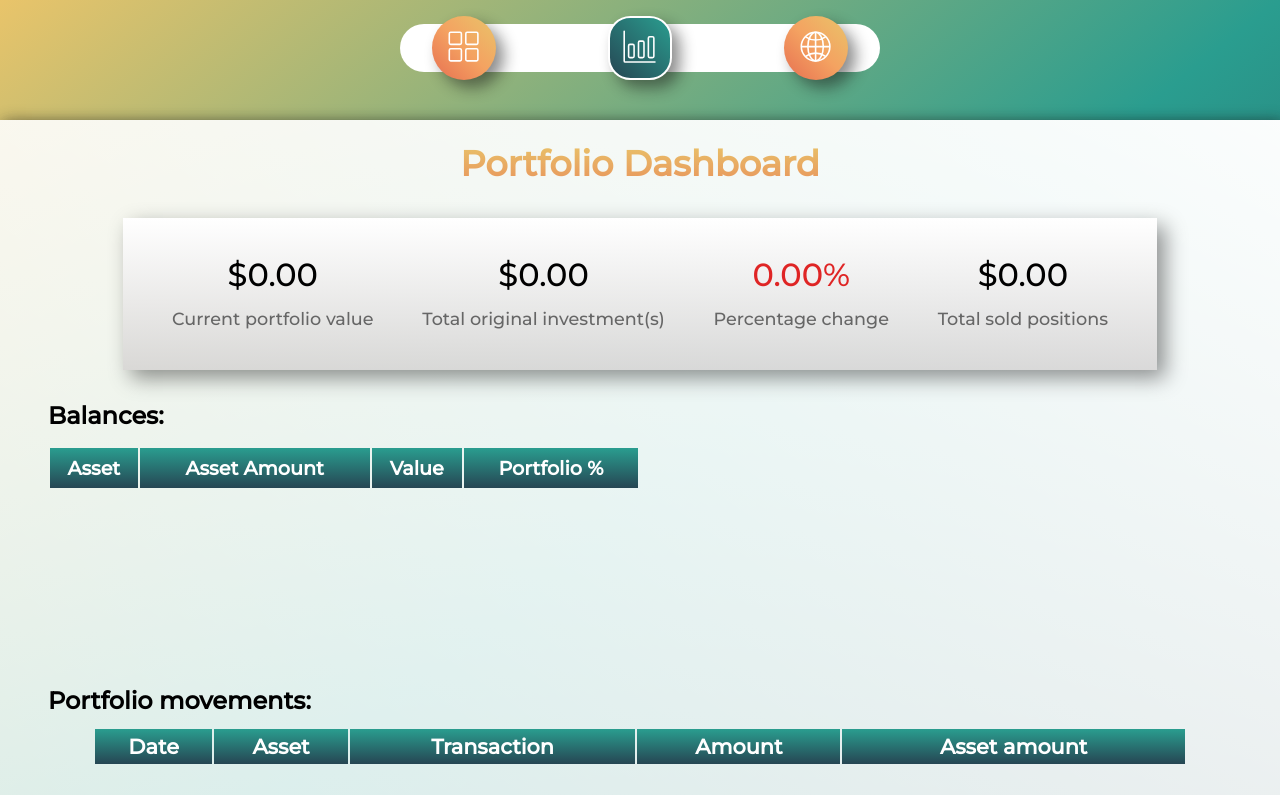
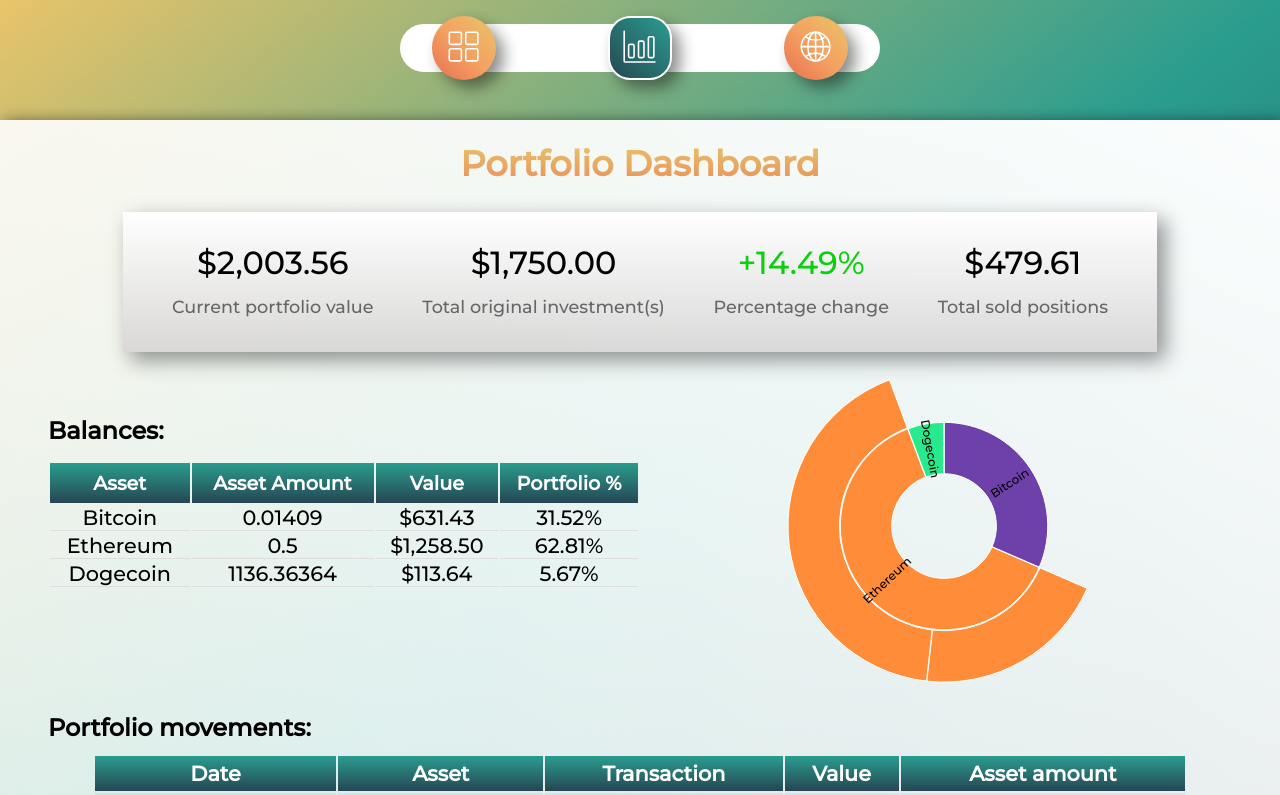
Before and after one commit to WhoDatChino/Crypto-Investement-Tracker, a plain HTML site: page index.html in a window 1280 px wide. Both pictures are taken after a click on the element 640 px from the left and 48 px from the top of the page. Shown: the top 795 px of the page. Drawn offline with nearby package versions, Linux system fonts and the light colour scheme; no server answers.

Commit message:
Completed sun-burst chart logic

```diff
--- a/JS/Views/portfolioDashboard.js
+++ b/JS/Views/portfolioDashboard.js
@@ -1,6 +1,7 @@
 import state from "../model.js";
 import { formatCurrency, formatReadableDate } from "../helpers.js";
 import { MacroInvestment } from "../investmentsLogic.js";
+import { formatState } from "./treemap.js";
 
 // Export 1 function that loads the markup and creates all the event listeners for that page
 
@@ -57,7 +58,10 @@ function generateMarkup() {
                         </div>
                     </div>
 
-                    <div class="sunburst-diag"></div>
+                    <div class="sunburst-diag">
+                      <svg id="sun-burst" class="sun-burst">
+                      </svg>
+                    </div>
 
                 </div>
 
@@ -71,7 +75,7 @@ function generateMarkup() {
                                 <th>Date</th>
                                 <th>Asset</th>
                                 <th>Transaction</th>
-                                <th>Amount</th>
+                                <th>Value</th>
                                 <th>Asset amount</th>
                             </tr>
 
@@ -211,12 +215,92 @@ function populateMovementsTable() {
   });
 }
 
+function renderSunburst() {
+  const data = formatState();
+
+  const svg = d3.select("#sun-burst");
+
+  const container = document.querySelector(".sunburst-diag");
+
+  const height = Math.min(container.clientHeight * 0.9, container.clientWidth);
+  svg.attr("width", height);
+  svg.attr("height", height);
+
+  const radius = height / 2;
+
+  const hierarchy = d3.hierarchy(data).sum((d) => d.currentValue);
+  console.log(`hhhh`, hierarchy);
+
+  const root = d3.partition().size([2 * Math.PI, radius])(hierarchy);
+
+  const arc = d3
+    .arc()
+    .startAngle((d) => d.x0)
+    .endAngle((d) => d.x1)
+    .padAngle((d) => Math.min((d.x1 - d.x0) / 2, 0.005))
+    .padRadius(radius / 2)
+    .innerRadius((d) => d.y0)
+    .outerRadius((d) => d.y1 - 1);
+
+  const color = d3.scaleOrdinal(
+    d3.quantize(d3.interpolateRainbow, data.children.length + 1)
+  );
+
+  console.log(root);
+
+  const g = svg.append("g").attr("transform", `translate(${radius},${radius})`);
+
+  console.log(
+    `rootototot`,
+    root.descendants().filter((d) => d.depth && d.parent.children.length !== 1)
+  );
+  g.append("g")
+    .selectAll("path")
+    .data(
+      root
+        .descendants()
+        .filter((d) => d.depth && d.parent.children.length !== 1)
+    )
+    .join("path")
+    .attr("fill", (d) => {
+      while (d.depth > 1) d = d.parent;
+      return color(d.data.name);
+    })
+    .attr("d", arc)
+    .attr("stroke", "white")
+    .attr("stroke-width", 1);
+
+  g.append("g")
+    .attr("pointer-events", "none")
+    .attr("text-anchor", "middle")
+    .attr("font-size", 12)
+    .selectAll("text")
+    .data(
+      root
+        .descendants()
+        .filter(
+          (d) =>
+            d.depth === 1 &&
+            d.value > d3.max(root.descendants(), (d) => d.value) * 0.04
+        )
+    )
+    .join("text")
+    .attr("transform", function (d) {
+      const x = (((d.x0 + d.x1) / 2) * 180) / Math.PI;
+      const y = (d.y0 + d.y1) / 2;
+      return `rotate(${x - 90}) translate(${y},0) rotate(${x < 180 ? 0 : 180})`;
+    })
+    .attr("dy", "0.35em")
+    .text((d) => d.data.name);
+}
+
 // Add the default html to the page
 export const renderPortfolioDashboardMarkup = function (parentEl) {
   parentEl.innerHTML = generateMarkup();
   generatePortSummary();
   populateBalancesTable();
   populateMovementsTable();
+  renderSunburst();
 };
 
 // asset.soldPositions.forEach((sell) => {
--- a/JS/Views/treemap.js
+++ b/JS/Views/treemap.js
@@ -93,8 +93,8 @@ export const createTreemap = function () {
     .data(
       root
         .leaves()
-        .filter((d) => d.value > 0)
-        .filter((d) => d.value > root.value * 0.05)
+        .filter((d) => d.value > d3.max(root.leaves(), (d) => d.value) * 0.05)
+      // .filter((d) => d.value > root.value * 0.04)
     )
     .join("g")
     .style("font-size", "1.5rem");
@@ -109,7 +109,7 @@ export const createTreemap = function () {
 };
 
 // Format's assetClasses data from state into usable format for treemap
-function formatState() {
+export const formatState = function () {
   const data = {
     name: "Portfolio",
     children: [],
@@ -140,6 +140,7 @@ function formatState() {
         id: invest.id,
         name: invest.asset,
         date: invest.date,
+        currentValue: invest.currentValue,
         value,
       });
     });
@@ -148,7 +149,7 @@ function formatState() {
   }
 
   return data;
-}
+};
 
 // New investment button clicked - show form
 function showNewInvestForm() {
@@ -371,6 +372,7 @@ function formValidator(e) {
 
       console.log(state);
     } catch (err) {
+      console.log(`err code:`, err);
       displayErrorMessage(err);
     }
   }
--- a/JS/model.js
+++ b/JS/model.js
@@ -1,130 +1,129 @@
 const state = {
-  assetClasses: [],
-  // [
-  //   {
-  //     asset: "Bitcoin",
-  //     ticker: "btc",
-  //     currentPrice: 44812.6,
-  //     assetAmount: 0.01409,
-  //     totalInvested: 500,
-  //     currentValue: 631.4271,
-  //     soldPositions: [
-  //       {
-  //         date: " 22 Jan 2021",
-  //         initialValue: 30,
-  //         assetAmount: 0.00156,
-  //         sellValue: 50,
-  //       },
-  //       {
-  //         date: " 19 Dec 2020",
-  //         initialValue: 90,
-  //         assetAmount: 0.00375,
-  //         sellValue: 90,
-  //       },
-  //     ],
-  //     macros: [
-  //       {
-  //         asset: "Bitcoin",
-  //         id: Math.floor(Math.random() * 1000000),
-  //         originalCapital: 500,
-  //         assetAmount: 0.01409,
-  //         currentValue: 631.4271,
-  //         date: "19 June 2021",
-  //         sold: false,
-  //         platform: "gemini",
-  //       },
-  //       {
-  //         asset: "Bitcoin",
-  //         id: Math.floor(Math.random() * 1000000),
-  //         originalCapital: 30,
-  //         assetAmount: 0.00156,
-  //         currentValue: 60.372,
-  //         date: "6 Dec 2020",
-  //         sold: true,
-  //         platform: "coinbase",
-  //       },
-  //       {
-  //         asset: "Bitcoin",
-  //         id: Math.floor(Math.random() * 1000000),
-  //         originalCapital: 60,
-  //         assetAmount: 0.00375,
-  //         currentValue: 145.125,
-  //         date: "16 Nov 2020",
-  //         sold: true,
-  //         platform: "coinbase",
-  //       },
-  //     ],
-  //   },
-  //   {
-  //     asset: "Ethereum",
-  //     ticker: "eth",
-  //     currentPrice: 2517,
-  //     assetAmount: 0.5,
-  //     totalInvested: 1000,
-  //     currentValue: 1258.5,
-  //     soldPositions: [
-  //       {
-  //         date: " 11 Mar 2021",
-  //         initialValue: 326.54,
-  //         assetAmount: 0.18192,
-  //         sellValue: 339.614,
-  //       },
-  //     ],
-  //     macros: [
-  //       {
-  //         asset: "Ethereum",
-  //         id: Math.floor(Math.random() * 1000000),
-  //         originalCapital: 200,
-  //         assetAmount: 0.16129,
-  //         currentValue: 405.96693,
-  //         date: "24 Jan 2021",
-  //         sold: false,
-  //         platform: "coinbase",
-  //       },
-  //       {
-  //         asset: "Ethereum",
-  //         id: Math.floor(Math.random() * 1000000),
-  //         originalCapital: 800,
-  //         assetAmount: 0.33871,
-  //         currentValue: 852.53307,
-  //         date: "24 Apr 2021",
-  //         sold: false,
-  //         platform: "gemini",
-  //       },
-  //       {
-  //         asset: "Ethereum",
-  //         id: Math.floor(Math.random() * 1000000),
-  //         originalCapital: 300,
-  //         assetAmount: 0.21246,
-  //         currentValue: 534.77337,
-  //         date: "1 Mar 2021",
-  //         sold: true,
-  //         platform: "coinbase",
-  //       },
-  //     ],
-  //   },
-  //   {
-  //     asset: "Dogecoin",
-  //     ticker: "doge",
-  //     currentPrice: 0.1,
-  //     assetAmount: 1136.36364,
-  //     totalInvested: 250,
-  //     currentValue: 113.63636,
-  //     soldPositions: [],
-  //     macros: [
-  //       {
-  //         asset: "Dogecoin",
-  //         id: Math.floor(Math.random() * 1000000),
-  //         originalCapital: 250,
-  //         assetAmount: 1136.36364,
-  //         currentValue: 113.63636, // assetAmount * currentPrice
-  //         date: "9 Jul 2021",
-  //         sold: false,
-  //         platform: "gemini",
-  //       },
-  //     ],
-  //   },
-  // ],
+  assetClasses: [
+    {
+      asset: "Bitcoin",
+      ticker: "btc",
+      currentPrice: 44812.6,
+      assetAmount: 0.01409,
+      totalInvested: 500,
+      currentValue: 631.4271,
+      soldPositions: [
+        {
+          date: " 22 Jan 2021",
+          initialValue: 30,
+          assetAmount: 0.00156,
+          sellValue: 50,
+        },
+        {
+          date: " 19 Dec 2020",
+          initialValue: 90,
+          assetAmount: 0.00375,
+          sellValue: 90,
+        },
+      ],
+      macros: [
+        {
+          asset: "Bitcoin",
+          id: Math.floor(Math.random() * 1000000),
+          originalCapital: 500,
+          assetAmount: 0.01409,
+          currentValue: 631.4271,
+          date: "19 June 2021",
+          sold: false,
+          platform: "gemini",
+        },
+        {
+          asset: "Bitcoin",
+          id: Math.floor(Math.random() * 1000000),
+          originalCapital: 30,
+          assetAmount: 0.00156,
+          currentValue: 60.372,
+          date: "6 Dec 2020",
+          sold: true,
+          platform: "coinbase",
+        },
+        {
+          asset: "Bitcoin",
+          id: Math.floor(Math.random() * 1000000),
+          originalCapital: 60,
+          assetAmount: 0.00375,
+          currentValue: 145.125,
+          date: "16 Nov 2020",
+          sold: true,
+          platform: "coinbase",
+        },
+      ],
+    },
+    {
+      asset: "Ethereum",
+      ticker: "eth",
+      currentPrice: 2517,
+      assetAmount: 0.5,
+      totalInvested: 1000,
+      currentValue: 1258.5,
+      soldPositions: [
+        {
+          date: " 11 Mar 2021",
+          initialValue: 326.54,
+          assetAmount: 0.18192,
+          sellValue: 339.614,
+        },
+      ],
+      macros: [
+        {
+          asset: "Ethereum",
+          id: Math.floor(Math.random() * 1000000),
+          originalCapital: 200,
+          assetAmount: 0.16129,
+          currentValue: 405.96693,
+          date: "24 Jan 2021",
+          sold: false,
+          platform: "coinbase",
+        },
+        {
+          asset: "Ethereum",
+          id: Math.floor(Math.random() * 1000000),
+          originalCapital: 800,
+          assetAmount: 0.33871,
+          currentValue: 852.53307,
+          date: "24 Apr 2021",
+          sold: false,
+          platform: "gemini",
+        },
+        {
+          asset: "Ethereum",
+          id: Math.floor(Math.random() * 1000000),
+          originalCapital: 300,
+          assetAmount: 0.21246,
+          currentValue: 534.77337,
+          date: "1 Mar 2021",
+          sold: true,
+          platform: "coinbase",
+        },
+      ],
+    },
+    {
+      asset: "Dogecoin",
+      ticker: "doge",
+      currentPrice: 0.1,
+      assetAmount: 1136.36364,
+      totalInvested: 250,
+      currentValue: 113.63636,
+      soldPositions: [],
+      macros: [
+        {
+          asset: "Dogecoin",
+          id: Math.floor(Math.random() * 1000000),
+          originalCapital: 250,
+          assetAmount: 1136.36364,
+          currentValue: 113.63636, // assetAmount * currentPrice
+          date: "9 Jul 2021",
+          sold: false,
+          platform: "gemini",
+        },
+      ],
+    },
+  ],
   marketStats: {},
   platforms: ["gemini", "coinbase"],
 };
--- a/style.css
+++ b/style.css
@@ -675,7 +675,7 @@ label.description {
 
 /* Asset balances */
 .asset-balances-container {
-  flex: 4;
+  flex: 5;
   width: 100%;
   display: flex;
   align-items: center;
@@ -686,6 +686,7 @@ label.description {
   display: flex;
   flex-direction: column;
   height: 90%;
+  justify-content: center;
 }
 .wrapper label {
   margin: 1rem;
@@ -707,10 +708,13 @@ label.description {
 .sunburst-diag {
   flex: 3;
   height: 100%;
+  display: flex;
+  align-items: center;
+  justify-content: center;
 }
 
 .port-movements-container {
-  flex: 4;
+  flex: 3;
   width: 100%;
   display: flex;
   flex-direction: column;
```
